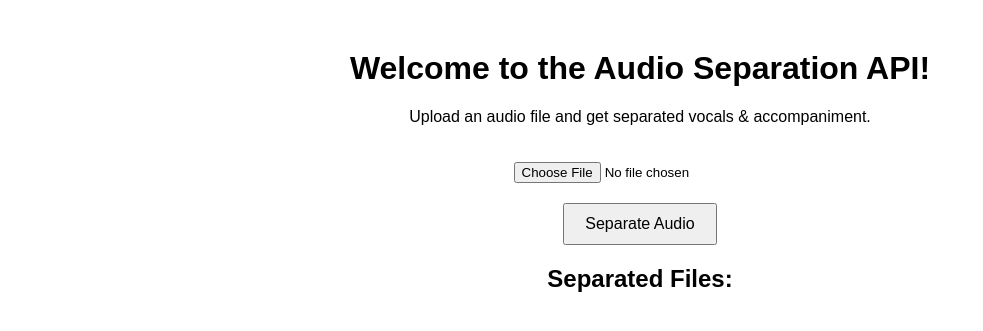
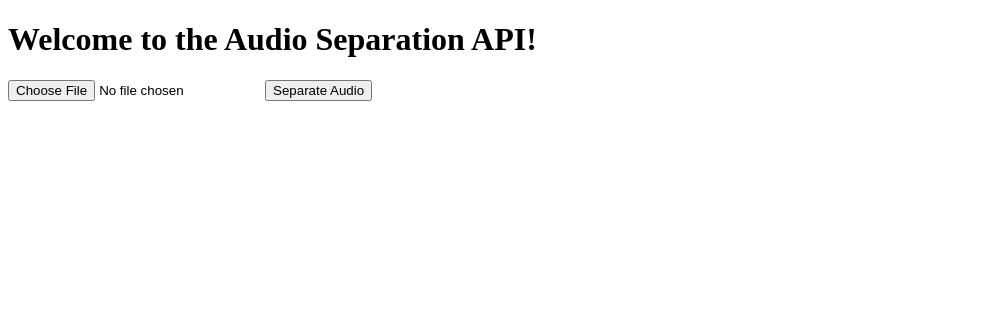
Before and after one commit to Ajimsha1080/nosy, a Flask app: page / in a window 1280 px wide. Shown: the top 331 px of the page, without its empty margins (0-983 px from the left). Run offline with Flask 3, Linux system fonts and the light colour scheme.

Commit message:
Update index.html

```diff
--- a/cleaner/backend/template/index.html
+++ b/cleaner/backend/template/index.html
@@ -2,82 +2,13 @@
 <html lang="en">
 <head>
     <meta charset="UTF-8">
-    <meta name="viewport" content="width=device-width, initial-scale=1.0">
     <title>Audio Separation API</title>
-    <style>
-        body {
-            font-family: Arial, sans-serif;
-            text-align: center;
-            margin: 50px;
-        }
-        input[type=file] {
-            margin: 20px 0;
-        }
-        button {
-            padding: 10px 20px;
-            font-size: 16px;
-            cursor: pointer;
-        }
-        ul {
-            list-style-type: none;
-            padding: 0;
-        }
-        li {
-            margin: 10px 0;
-        }
-        a {
-            text-decoration: none;
-            color: blue;
-        }
-    </style>
 </head>
 <body>
     <h1>Welcome to the Audio Separation API!</h1>
-    <p>Upload an audio file and get separated vocals & accompaniment.</p>
-
-    <form id="uploadForm">
-        <input type="file" id="audioFile" name="file" required>
-        <br>
+    <form action="/separate" method="post" enctype="multipart/form-data">
+        <input type="file" name="file" accept="audio/*" required>
         <button type="submit">Separate Audio</button>
     </form>
-
-    <h2>Separated Files:</h2>
-    <ul id="filesList"></ul>
-
-    <script>
-        const form = document.getElementById('uploadForm');
-        const filesList = document.getElementById('filesList');
-
-        form.addEventListener('submit', async (e) => {
-            e.preventDefault();
-            filesList.innerHTML = '<li>Processing...</li>';
-
-            const fileInput = document.getElementById('audioFile');
-            const formData = new FormData();
-            formData.append('file', fileInput.files[0]);
-
-            try {
-                const response = await fetch('/separate', {
-                    method: 'POST',
-                    body: formData
-                });
-                const data = await response.json();
-
-                if (data.error) {
-                    filesList.innerHTML = `<li style="color:red">${data.error}</li>`;
-                    return;
-                }
-
-                filesList.innerHTML = '';
-                data.files.forEach(file => {
-                    const li = document.createElement('li');
-                    li.innerHTML = `<a href="/download/${file}" target="_blank">${file}</a>`;
-                    filesList.appendChild(li);
-                });
-            } catch (err) {
-                filesList.innerHTML = `<li style="color:red">Error: ${err.message}</li>`;
-            }
-        });
-    </script>
 </body>
 </html>
```
